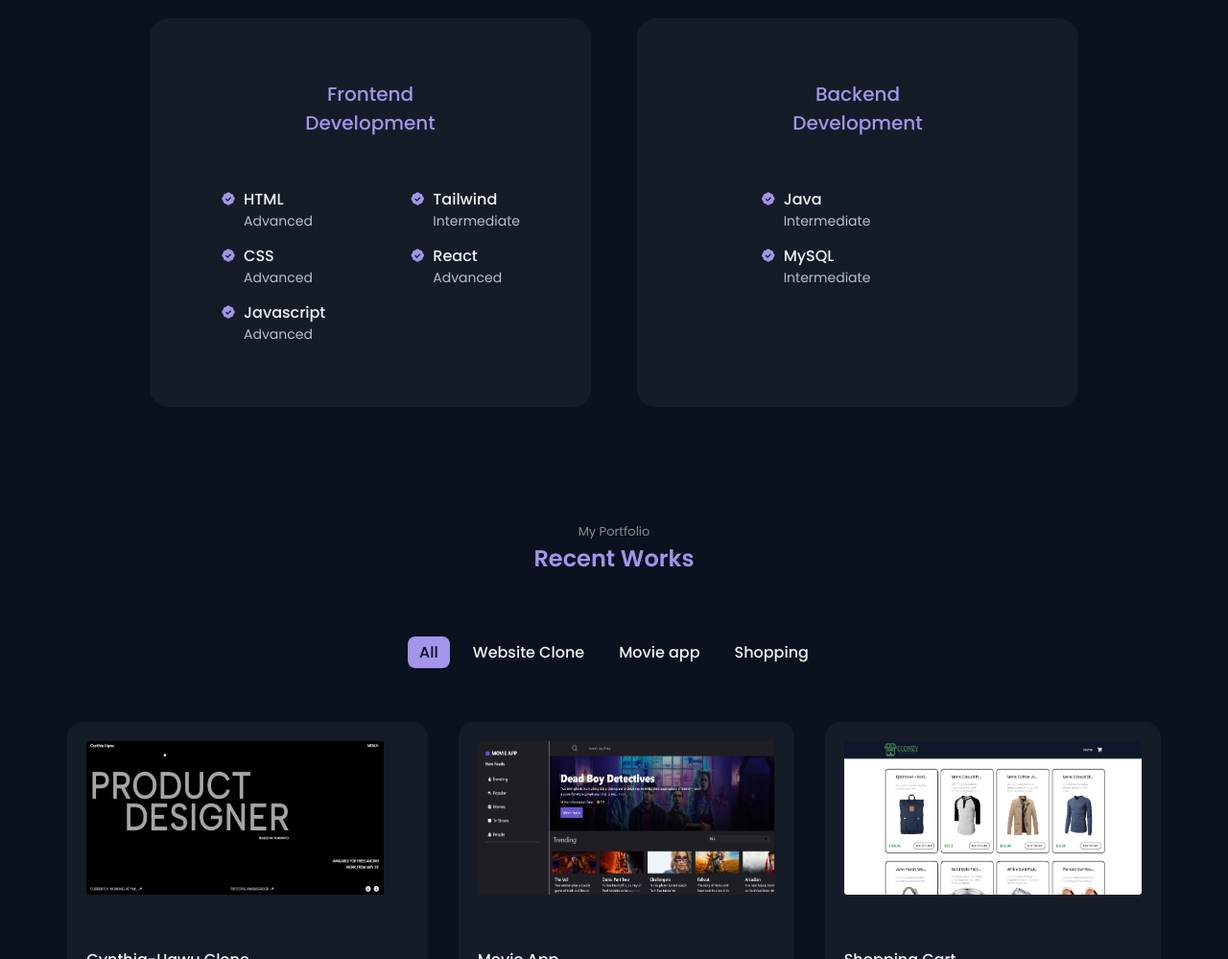
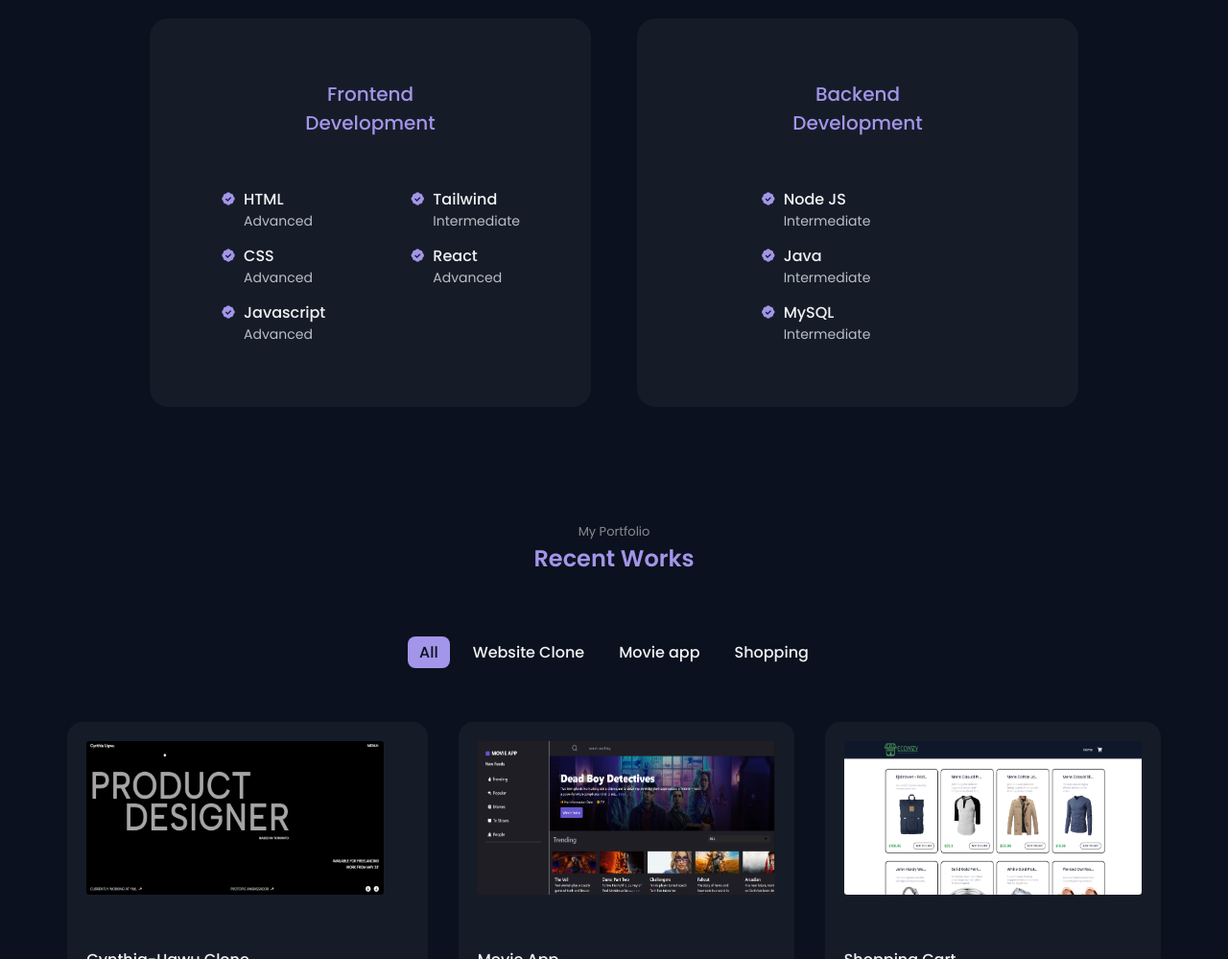
Before and after one commit to Princeranaa/portfolio, a plain HTML site: page index.html in a window 1280 px wide. Shown: the part 1820-2819 px from the top of the page at 96% size. Drawn offline with nearby package versions, Linux system fonts and the light colour scheme.

Commit message:
Update index.html

```diff
--- a/index.html
+++ b/index.html
@@ -245,14 +245,14 @@
 
                     <div class="skills__box">
                         <div class="skills__group">
-                            <!-- <div class="skills__data">
+                            <div class="skills__data">
                                 <i class='bx bxs-badge-check'></i>
 
                                 <div>
                                     <h3 class="skills__name">Node JS</h3>
-                                    <span class="skills__level">Advanced</span>
+                                    <span class="skills__level">Intermediate</span>
                                 </div>
-                            </div> -->
+                            </div>
 
                             <div class="skills__data">
                                 <i class='bx bxs-badge-check'></i>
```
